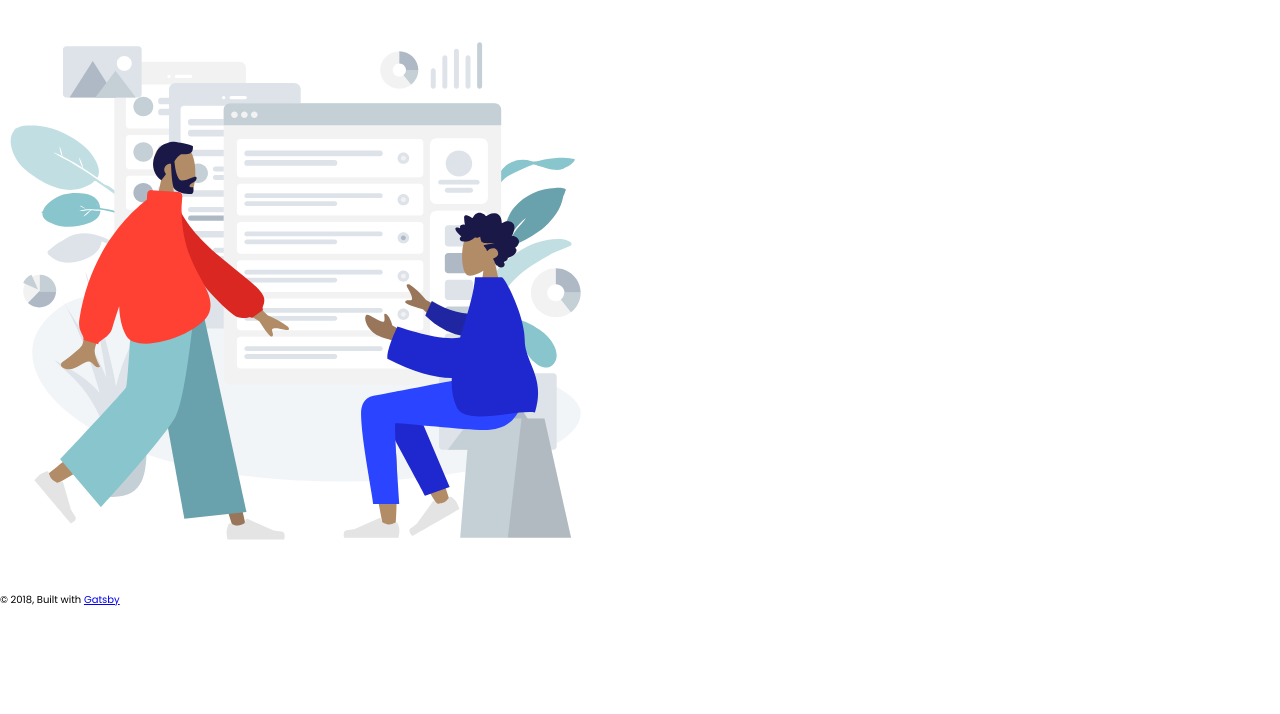
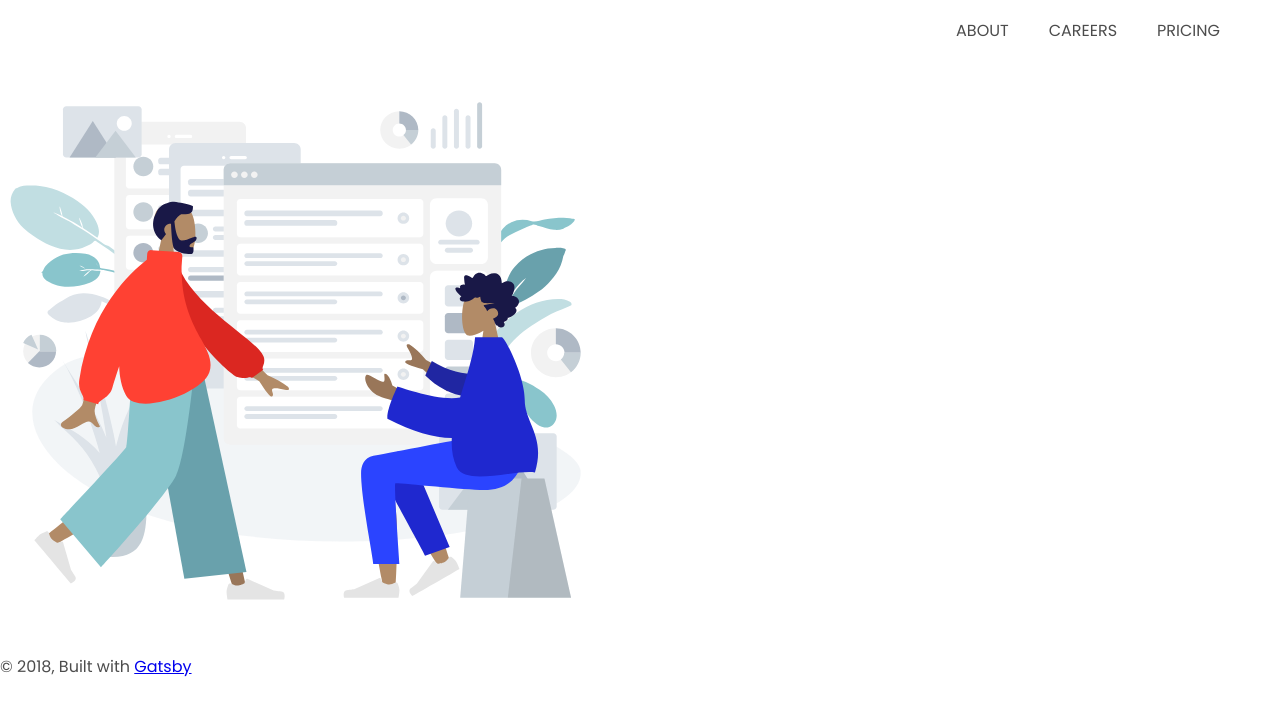
Before and after one commit to agneym/gatsby-careers-page, a Gatsby site: page / in a window 1280 px wide. Built offline with nearby package versions, Linux system fonts and the light colour scheme; Gatsby itself is replaced by a stand-in of ours.

Commit message:
Add header for layout

```diff
--- /dev/null
+++ b/src/components/Header.js
@@ -0,0 +1,34 @@
+import React from "react";
+import styled from "styled-components";
+
+import NakedList from "../utils/NakedList";
+
+const Nav = styled.nav`
+  display: flex;
+  justify-content: flex-end;
+  align-items: center;
+  padding: 0 4rem;
+  height: 6rem;
+`;
+
+const NavList = styled(NakedList)`
+  display: flex;
+`;
+
+const NavItems = styled.li`
+  text-transform: uppercase;
+  padding: 0 1rem;
+  margin: 0 1rem;
+`;
+
+const Header = () => (
+  <Nav>
+    <NavList>
+      <NavItems>About</NavItems>
+      <NavItems>Careers</NavItems>
+      <NavItems>Pricing</NavItems>
+    </NavList>
+  </Nav>
+);
+
+export default Header;
--- a/src/components/layout.js
+++ b/src/components/layout.js
@@ -2,6 +2,8 @@ import React from 'react'
 import PropTypes from 'prop-types'
 import { StaticQuery, graphql } from 'gatsby';
 import { createGlobalStyle } from "styled-components";
+
+import Header from "./Header";
 
 const GlobalStyles = createGlobalStyle`
   :root {
@@ -10,6 +12,8 @@ const GlobalStyles = createGlobalStyle`
   body {
     font-family: 'Poppins', sans-serif;
     margin: 0;
+    font-size: 1.6rem;
+    color: rgba(0, 0, 0, 0.7);
   }
 `;
 
@@ -26,13 +30,12 @@ const Layout = ({ children }) => (
     `}
     render={data => (
       <>
-        <div>
-          {children}
-          <footer>
-            © 2018, Built with <a href="https://www.gatsbyjs.org">Gatsby</a>
-          </footer>
-          <GlobalStyles />
-        </div>
+        <Header />
+        {children}
+        <footer>
+          © 2018, Built with <a href="https://www.gatsbyjs.org">Gatsby</a>
+        </footer>
+        <GlobalStyles />
       </>
     )}
   />
--- a/src/pages/404.js
+++ b/src/pages/404.js
@@ -1,6 +1,6 @@
 import React from 'react'
 
-import Layout from '../components/layout'
+import Layout from '../components/Layout'
 import SEO from '../components/seo'
 
 const NotFoundPage = () => (
--- a/src/pages/index.js
+++ b/src/pages/index.js
@@ -1,6 +1,6 @@
-import React from 'react'
+import React from 'react';
 
-import Layout from '../components/layout'
+import Layout from '../components/Layout'
 import SEO from '../components/seo'
 import GraphicsEl from '../images/graphics.svg';
 
--- /dev/null
+++ b/src/utils/NakedList.js
@@ -0,0 +1,10 @@
+import styled from "styled-components";
+
+const NakedList = styled.ul`
+  padding: 0;
+  margin: 0;
+  text-decoration: none;
+  list-style-type: none;
+`;
+
+export default NakedList;
```
